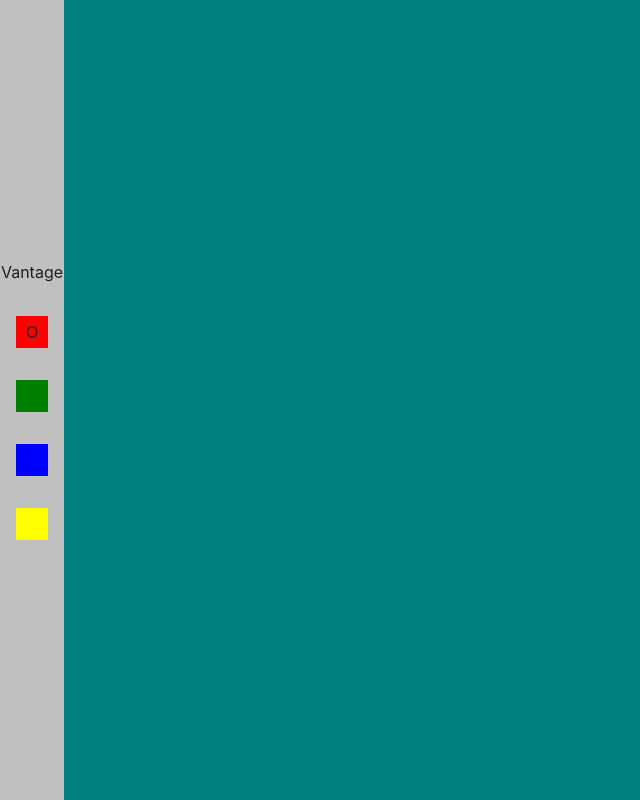
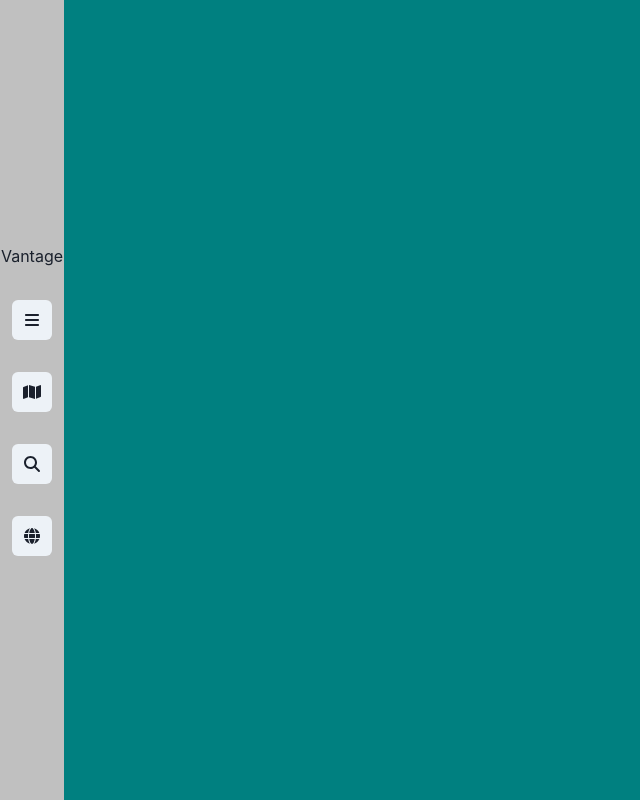
Before and after one commit to nronnei/vantage-poc, a React (Vite) app: page / in a window 1280 px wide. Shown: the whole page, without its empty margins (0-640 px from the left). Built offline with nearby package versions, Linux system fonts and the light colour scheme.

Commit message:
Converts sidebar to actual buttons

```diff
--- a/src/components/AppBar.tsx
+++ b/src/components/AppBar.tsx
@@ -1,14 +1,19 @@
 import React from "react";
-import { Box, VStack, Text } from "@chakra-ui/react";
+import { Box, VStack, Text, ButtonGroup, IconButton } from "@chakra-ui/react";
+import { GlobeIcon, MapIcon, MenuIcon, SearchIcon } from "./icons";
 
 export const AppBar = ({ onOpen }) => {
   return (
     <VStack bg="silver" h="100vh" w={16} spacing={8} justifyContent="center">
       <Text> Vantage </Text>
-      <Box w={8} h={8} bg="red" as="button" onClick={onOpen}>O</Box>
+      <IconButton aria-label="Open Sidebar" icon={<MenuIcon />} onClick={onOpen} />
+      <IconButton aria-label="View Map" icon={<MapIcon />} onClick={onOpen} />
+      <IconButton aria-label="Search Stations" icon={<SearchIcon />} onClick={onOpen} />
+      <IconButton aria-label="View Global Systems" icon={<GlobeIcon />} onClick={onOpen} />
+      {/* <Box w={8} h={8} bg="red" as="button" >O</Box>
       <Box w={8} h={8} bg="green"></Box>
       <Box w={8} h={8} bg="blue"></Box>
-      <Box w={8} h={8} bg="yellow"></Box>
+      <Box w={8} h={8} bg="yellow"></Box> */}
     </VStack>
   )
 }
--- a/src/components/AppDrawer.tsx
+++ b/src/components/AppDrawer.tsx
@@ -1,14 +1,21 @@
-import { Drawer, DrawerBody, DrawerContent, DrawerHeader, UseDisclosureProps } from "@chakra-ui/react";
+import { Box, Drawer, DrawerBody, DrawerContent, DrawerHeader, DrawerOverlay, Flex, UseDisclosureProps } from "@chakra-ui/react";
 import React from "react";
+import { AppBar } from "./AppBar";
 
 export const AppDrawer = ({ onClose, isOpen }: UseDisclosureProps) => {
   return (
-    <Drawer placement="left" onClose={onClose} isOpen={isOpen} size="md">
-      <DrawerContent ml={16}>
-        <DrawerHeader borderBottomWidth='1px'>Basic Drawer</DrawerHeader>
-        <DrawerBody>
-          <p>MORE CONTENT</p>
-        </DrawerBody>
+    <Drawer placement="left" onClose={onClose} isOpen={isOpen} size="md" closeOnOverlayClick={true}>
+      <DrawerOverlay />
+      <DrawerContent>
+        <Flex>
+          <AppBar onOpen={() => { }} />
+          <Box>
+            <DrawerHeader borderBottomWidth='1px'>Basic Drawer</DrawerHeader>
+            <DrawerBody>
+              <p>MORE CONTENT</p>
+            </DrawerBody>
+          </Box>
+        </Flex>
       </DrawerContent>
     </Drawer>
   )
```
